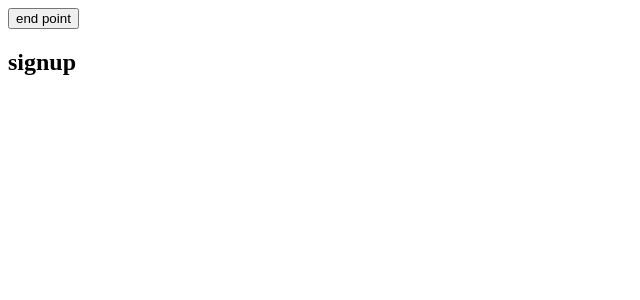
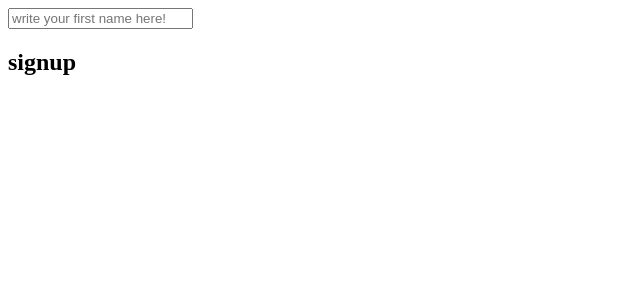
Before and after one commit to fredvel59/authentication_app, a React (Create React App) app in the folder client/: page /signup in a window 1280 px wide. Shown: the top 300 px of the page, without its empty margins (0-640 px from the left). Built offline with nearby package versions, Linux system fonts and the light colour scheme.

Commit message:
some changes in client project

```diff
--- a/client/src/components/signup/index.jsx
+++ b/client/src/components/signup/index.jsx
@@ -6,12 +6,11 @@ import { signUp } from '../../endPoints';
 function SignUp() {
   return (
     <div>
-      <button onClick={() => console.log(signUp)} >end point</button>
-      {/* <label htmlFor="">
+      <label htmlFor="">
         <input
           type="text"
-           />
-      </label> */}
+          placeholder='write your first name here!' />
+      </label>
       <h2>signup</h2>
     </div>
   )
```
